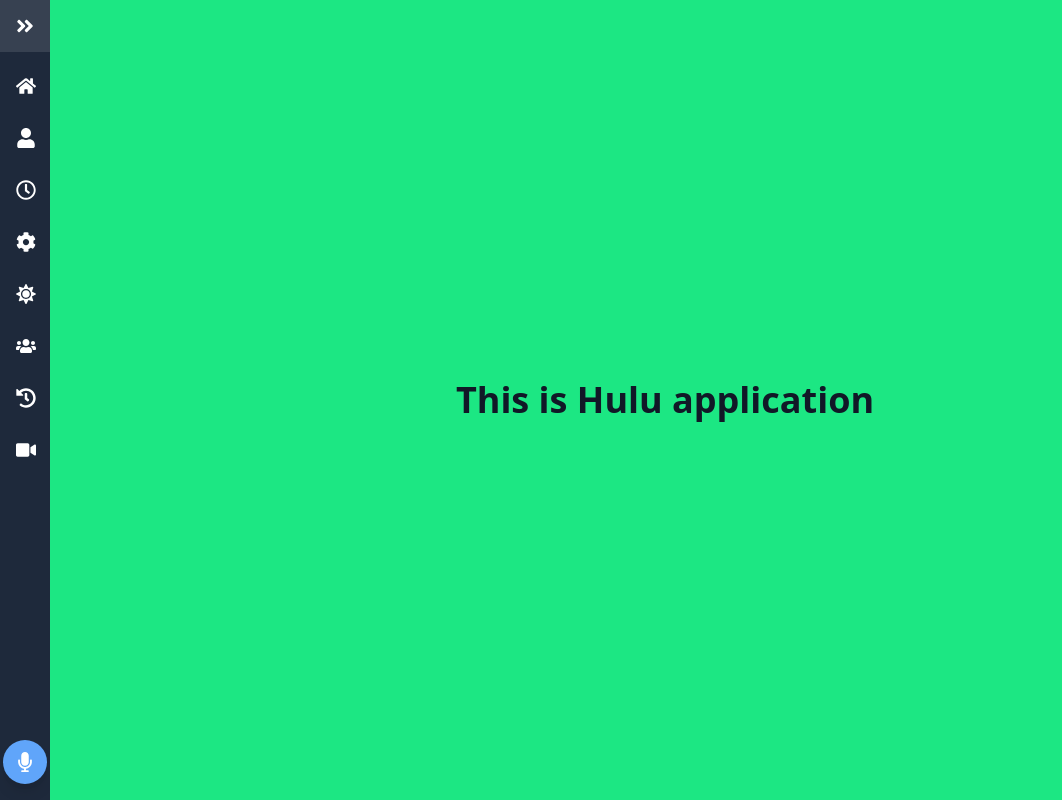
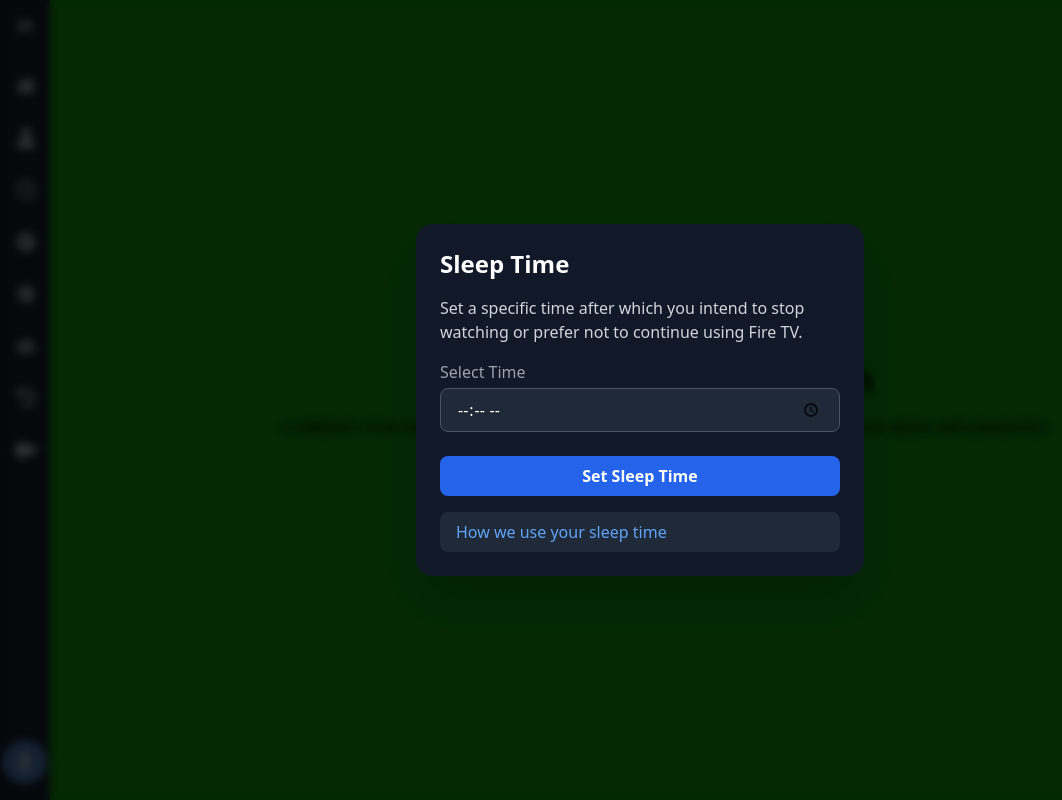
Before and after one commit to yash21755/Amazon-FireStick-recommendation-modal-prototype, a React (Vite) app in the folder Frontend/: page /hulu in a window 1280 px wide. Both pictures are taken after a click on the button 25 px from the left and 190 px from the top of the page. Shown: the whole page, without its empty margins (0-1062 px from the left). Built offline with nearby package versions, Linux system fonts and the light colour scheme.

Commit message:
Sleep Timer set implemented

```diff
--- a/Frontend/src/App.jsx
+++ b/Frontend/src/App.jsx
@@ -13,9 +13,9 @@
 import YouTube from "./pages/YouTube";
 import YouTubeMusic from "./pages/YouTubeMusic";
 import Profile from "./pages/Profile";
+import SleepTime from "./components/SleepTime";
 
 const App = () => {
-    // Theme logic at the top level
   const [darkMode, setDarkMode] = useState(() => {
     const stored = localStorage.getItem("theme");
     return stored ? stored === "dark" : true;
@@ -32,10 +32,7 @@
     }
   }, [darkMode]);
 
-    const toggleTheme = () => setDarkMode((prev) => !prev);
-
   useEffect(() => {
-        // Hide scrollbars and prevent scrolling globally
     document.body.style.overflow = "hidden";
     document.documentElement.style.overflow = "hidden";
     return () => {
@@ -44,10 +41,12 @@
     };
   }, []);
 
+  const [showSleep, setShowSleep] = useState(false);
+
   return (
     <Router>
       <div className={`min-h-screen flex ${darkMode ? "bg-gray-900 text-white" : "bg-gray-100 text-gray-900"}`}>
-                <SideBarMenu darkMode={darkMode} toggleTheme={toggleTheme} />
+        <SideBarMenu darkMode={darkMode} toggleTheme={toggleTheme} onOpenSleep={() => setShowSleep(true)} />
         <div className="flex-1 h-screen overflow-auto no-scrollbar">
           <Routes>
             <Route path="/" element={<HomePage darkMode={darkMode} toggleTheme={toggleTheme} />} />
@@ -62,10 +61,25 @@
             <Route path="/youtube" element={<YouTube />} />
             <Route path="/youtube-music" element={<YouTubeMusic />} />
           </Routes>
+
+          {showSleep && (
+            <div
+              className="fixed inset-0 bg-black bg-opacity-50 flex items-center justify-center z-50"
+              onClick={() => setShowSleep(false)}
+            >
+              <div onClick={(e) => e.stopPropagation()}>
+                <SleepTime onClose={() => setShowSleep(false)} darkMode={darkMode} />
+              </div>
+            </div>
+          )}
         </div>
       </div>
     </Router>
   );
+
+  function toggleTheme() {
+    setDarkMode((prev) => !prev);
   }
+};
 
 export default App;
--- a/Frontend/src/components/SideBarMenu.jsx
+++ b/Frontend/src/components/SideBarMenu.jsx
@@ -1,6 +1,5 @@
 import React, { useState, useRef } from "react";
 import VoiceAssistant from "./VoiceAssistant";
-
 import {
   FaUser,
   FaRegClock,
@@ -13,15 +12,14 @@
   FaHistory,
   FaVideo,
   FaHome,
-  FaMicrophone
 } from "react-icons/fa";
 import { useNavigate } from "react-router-dom";
 
-const SideBarMenu = ({ darkMode, toggleTheme }) => {
+const SideBarMenu = ({ darkMode, toggleTheme, onOpenSleep }) => {
   const [expanded, setExpanded] = useState(false);
   const [listening, setListening] = useState(false);
+  const recognitionRef = useRef(null);
   const navigate = useNavigate();
-  const recognitionRef = useRef(null);
 
   const toggleSidebar = () => setExpanded(!expanded);
 
@@ -29,8 +27,8 @@
     const cmd = command.toLowerCase();
 
     if (cmd.includes("home")) navigate("/");
-    else if (cmd.includes("profile")) alert("Navigating to Profile...");
-    else if (cmd.includes("timer")) alert("Opening Sleep Timer...");
+    else if (cmd.includes("profile")) navigate("/profile");
+    else if (cmd.includes("timer")) onOpenSleep();
     else if (cmd.includes("settings")) alert("Opening Settings...");
     else if (cmd.includes("theme")) toggleTheme();
     else if (cmd.includes("dark")) !darkMode && toggleTheme();
@@ -42,8 +40,7 @@
   };
 
   const handleVoiceCommand = () => {
-    const SpeechRecognition =
-      window.SpeechRecognition || window.webkitSpeechRecognition;
+    const SpeechRecognition = window.SpeechRecognition || window.webkitSpeechRecognition;
 
     if (!SpeechRecognition) {
       alert("Your browser does not support voice commands.");
@@ -77,17 +74,17 @@
 
   const menuItems = [
     { icon: <FaHome size={20} />, label: "Home", onClick: () => navigate("/") },
-    { icon: <FaUser size={20} />, label: "Profile", onClick:() => navigate("/profile") },
-    { icon: <FaRegClock size={20} />, label: "Sleep Timer" },
-    { icon: <FaCog size={20} />, label: "Settings" },
+    { icon: <FaUser size={20} />, label: "Profile", onClick: () => navigate("/profile") },
+    { icon: <FaRegClock size={20} />, label: "Sleep Timer", onClick: onOpenSleep },
+    { icon: <FaCog size={20} />, label: "Settings", onClick: () => alert("THIS IS A PROTOTYPE\nSettings not implemented yet") },
     {
       icon: darkMode ? <FaSun size={20} /> : <FaMoon size={20} />,
       label: "Toggle Theme",
-      onClick: toggleTheme
+      onClick: toggleTheme,
     },
     { icon: <FaUsers size={20} />, label: "My Network", onClick: () => navigate("/my-network") },
     { icon: <FaHistory size={20} />, label: "Memory Lane", onClick: () => navigate("/memory-lane") },
-    { icon: <FaVideo size={20} />, label: "Watch Along", onClick: () => navigate("/watch-along") }
+    { icon: <FaVideo size={20} />, label: "Watch Along", onClick: () => navigate("/watch-along") },
   ];
 
   return (
@@ -97,7 +94,6 @@
       } ${expanded ? "w-1/6 min-w-[200px]" : "w-[50px]"}`}
     >
       <div>
-        {/* Expand/Collapse Button */}
         <div
           onClick={toggleSidebar}
           className={`flex items-center justify-center py-4 cursor-pointer hover:bg-gray-700 ${
@@ -109,7 +105,6 @@
           {expanded && <span className="ml-3 text-sm">Collapse</span>}
         </div>
 
-        {/* Menu Items */}
         <div className="flex flex-col items-start mt-4 space-y-4">
           {menuItems.map((item, idx) => (
             <button
@@ -127,11 +122,9 @@
         </div>
       </div>
 
-{/* Microphone Button */}
-<div className="p-4 flex justify-center">
-  <VoiceAssistant darkMode={darkMode} toggleTheme={toggleTheme} />
-</div>
-
+      <div className="p-4 flex justify-center">
+        <VoiceAssistant darkMode={darkMode} toggleTheme={toggleTheme} />
+      </div>
     </div>
   );
 };
--- /dev/null
+++ b/Frontend/src/components/SleepTime.jsx
@@ -0,0 +1,67 @@
+import React, { useState, useEffect, useRef } from "react";
+
+const SleepTime = ({ onClose }) => {
+  const modalRef = useRef(null);
+
+  useEffect(() => {
+    const handleOutsideClick = (e) => {
+      if (modalRef.current && !modalRef.current.contains(e.target)) {
+        onClose();
+      }
+    };
+    document.addEventListener("mousedown", handleOutsideClick);
+    return () => document.removeEventListener("mousedown", handleOutsideClick);
+  }, [onClose]);
+
+  const [showInfo, setShowInfo] = useState(false);
+
+  return (
+    <div className="fixed inset-0 z-50 flex items-center justify-center backdrop-blur-sm bg-black bg-opacity-60">
+      <div
+        ref={modalRef}
+        className="bg-gray-900 text-white rounded-2xl shadow-2xl w-full max-w-md p-6"
+      >
+        <h2 className="text-2xl font-semibold mb-4">Sleep Time</h2>
+        <p className="text-gray-300 mb-4">
+          Set a specific time after which you intend to stop watching or prefer not to continue using Fire TV.
+        </p>
+
+        <div className="mb-6">
+          <label className="block text-gray-400 font-medium mb-1" htmlFor="sleep-time">
+            Select Time
+          </label>
+          <input
+            type="time"
+            id="sleep-time"
+            className="w-full px-4 py-2 bg-gray-800 border border-gray-600 rounded-lg focus:outline-none focus:ring focus:border-blue-500 text-white"
+          />
+        </div>
+
+        <button
+          className="w-full bg-blue-600 hover:bg-blue-700 text-white font-semibold py-2 px-4 rounded-lg mb-4 transition"
+          onClick={onClose}
+        >
+          Set Sleep Time
+        </button>
+
+        <div>
+          <button
+            onClick={() => setShowInfo(!showInfo)}
+            className="w-full text-left text-blue-400 font-medium py-2 px-4 bg-gray-800 hover:bg-gray-700 rounded-lg transition"
+          >
+            How we use your sleep time
+          </button>
+          {showInfo && (
+            <ul className="mt-3 list-disc list-inside text-sm text-gray-300 space-y-2 px-4">
+              <li>We will notify you when your selected sleep time is reached to suggest turning off Fire TV.</li>
+              <li>After that, we'll remind you every 30 minutes to stop using applications.</li>
+              <li>This time helps us recommend movies or episodes you can finish before your sleep time.</li>
+            </ul>
+          )}
+        </div>
+      </div>
+    </div>
+  );
+};
+
+export default SleepTime;
--- a/Frontend/src/pages/Disney.jsx
+++ b/Frontend/src/pages/Disney.jsx
@@ -1,7 +1,8 @@
 import React from "react";
 const Disney = () => (
-  <div className="w-full h-full flex items-center justify-center bg-[#113ccf] text-white">
+  <div className="w-full h-full flex flex-col items-center justify-center bg-[#113ccf] text-white space-y-4">
     <h1 className="text-4xl font-bold">This is Disney+ application</h1>
+    <h2>CURRENTY FOR PRACTICAL PURPOSES ONLY NETFLIX AND AMAZON PRIME HAVE BEEN IMPLEMENTED</h2>
   </div>
 );
 export default Disney;
--- a/Frontend/src/pages/Hulu.jsx
+++ b/Frontend/src/pages/Hulu.jsx
@@ -1,7 +1,8 @@
 import React from "react";
 const Hulu = () => (
-  <div className="w-full h-full flex items-center justify-center bg-[#1ce783] text-gray-900">
+  <div className="w-full h-full flex flex-col items-center justify-center bg-[#14cf11] text-black space-y-4">
     <h1 className="text-4xl font-bold">This is Hulu application</h1>
+    <h2>CURRENTY FOR PRACTICAL PURPOSES ONLY NETFLIX AND AMAZON PRIME HAVE BEEN IMPLEMENTED</h2>
   </div>
 );
 export default Hulu;
--- a/Frontend/src/pages/MemoryLanePage.jsx
+++ b/Frontend/src/pages/MemoryLanePage.jsx
@@ -27,7 +27,7 @@
 
   return (
     <div className={`w-full h-full p-6 overflow-y-auto ${darkMode ? "bg-gray-900 text-white" : "bg-gray-100 text-gray-900"}`}>
-      <h1 className="text-3xl text font-bold mb-6">Memory Lane</h1>
+      <h1 className="text-3xl text font-bold mb-6">My Memory Lane</h1>
 
       <div className="... overflow-auto no-scrollbar">
         {memories.map((item) => (
@@ -37,7 +37,7 @@
             <img
               src={item.poster}
               alt={item.title}
-              className="w-56 h-60 object-fill"
+              className="w-56 h-68 object-fill"
             />
 
             {/* Center: Details */}
```
Lines whose indentation alone changed are shown as unchanged.
